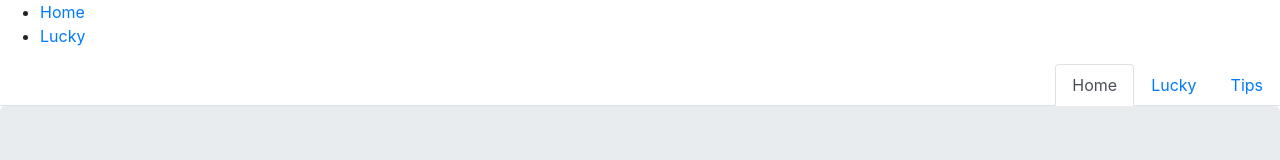
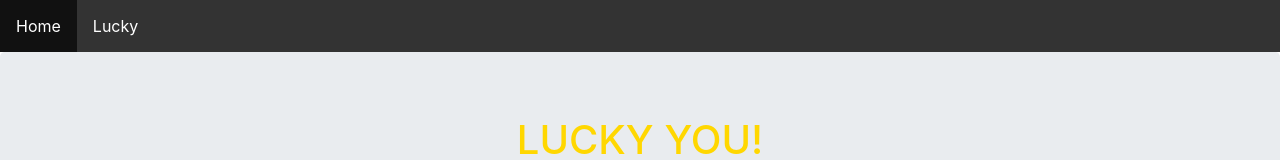
Before and after one commit to jamesbond00r/AWSReact, a React (Create React App) app: page / in a window 1280 px wide. Shown: the top 160 px of the page. Built offline with nearby package versions, Linux system fonts and the light colour scheme.

Commit message:
change nav bar UI, and mailchimp fourm

```diff
--- a/package.json
+++ b/package.json
@@ -10,6 +10,7 @@
     "react": "^16.13.1",
     "react-bootstrap": "^1.2.2",
     "react-dom": "^16.13.1",
+    "react-mailchimp-form": "^1.0.2",
     "react-router": "^5.2.0",
     "react-router-dom": "^5.2.0",
     "react-scripts": "3.4.1"
--- a/src/App.css
+++ b/src/App.css
@@ -1,23 +1,24 @@
-
-
-
 
 text{
   color: white;
 }
 
 .App{
-  background-color: white;
+
   text-align: center;
-  body {
+}
+
+ body {
   font-family: -apple-system,BlinkMacSystemFont,Segoe UI,Roboto,Oxygen-Sans,Ubuntu,Cantarell,Helvetica Neue,sans-serif;
-}
 
 
 }
 
+
+
+
 #backgound {
-  background-color: #480b7d;
+
 
 }
 
--- a/src/App.js
+++ b/src/App.js
@@ -13,7 +13,7 @@ import  Body from './body';
 function App() {
   return (
     <div className="App">
-   <Bar></Bar>
+
    <Jumbo> </Jumbo>
    <CardBody></CardBody>
    <Body></Body>
--- a/src/index.css
+++ b/src/index.css
@@ -11,3 +11,30 @@ code {
   font-family: source-code-pro, Menlo, Monaco, Consolas, 'Courier New',
     monospace;
 }
+
+.NavRouting ul{
+
+
+	list-style-type: none;
+  	margin: 0;
+  	padding: 0;
+  	overflow: hidden;
+  	background-color: #333;
+}
+
+.NavRouting li{
+
+	float: left;
+}
+
+.NavRouting li a{
+	display: block;
+ 	color: white;
+  	text-align: center;
+    padding: 14px 16px;
+    text-decoration: none;
+}
+
+.NavRouting li a:hover {
+	 background-color: #111;
+}
--- a/src/index.js
+++ b/src/index.js
@@ -8,10 +8,12 @@ import NotFound from './notFound.js'
 import * as serviceWorker from './serviceWorker';
 
 
+
 const routing = (
 
 	<Router>
-	<div>
+
+	<div className="NavRouting">
 		<ul>
 			<li>
 				<Link to="/">Home</Link>
@@ -31,7 +33,11 @@ const routing = (
 	</Router>
 
 
+
+
 	)
+
+
 
 ReactDOM.render(routing, document.getElementById('root'));
 
--- a/src/lucky.js
+++ b/src/lucky.js
@@ -4,13 +4,41 @@ import Button from 'react-bootstrap/Button';
 import 'bootstrap/dist/css/bootstrap.min.css';
 import Bar from './nav.js';
 import NavBarLower from './NavBarLower';
+import Mailchimp from 'react-mailchimp-form';
 
 
 class Lucky extends React.Component {
 	render() {
-		return <h1>Lucky</h1>
+		return (
+ <Mailchimp
+        action="https://protonmail.us10.list-manage.com/subscribe/post?u=901a183ea4387919f46d5e0b4&amp;id=46fa43a086"
+        fields={[
+          {
+            name: 'EMAIL',
+            placeholder: 'Email',
+            type: 'email',
+            required: true
+          }
+        ]}
 
-	}
+         // Change predetermined language
+  messages = {
+    {
+      sending: "Sending...",
+      success: "Thank you for subscribing!",
+      error: "An unexpected internal error has occurred.",
+      empty: "You must write an e-mail.",
+      duplicate: "Too many subscribe attempts for this email address",
+      button: "Subscribe!"
+    }
+  }
+        />
+    );
+  }
 }
 
+
+
+
+
 export default Lucky
```
Also changed, not shown: 1 other file (tests, documents, lock files or other folders).
